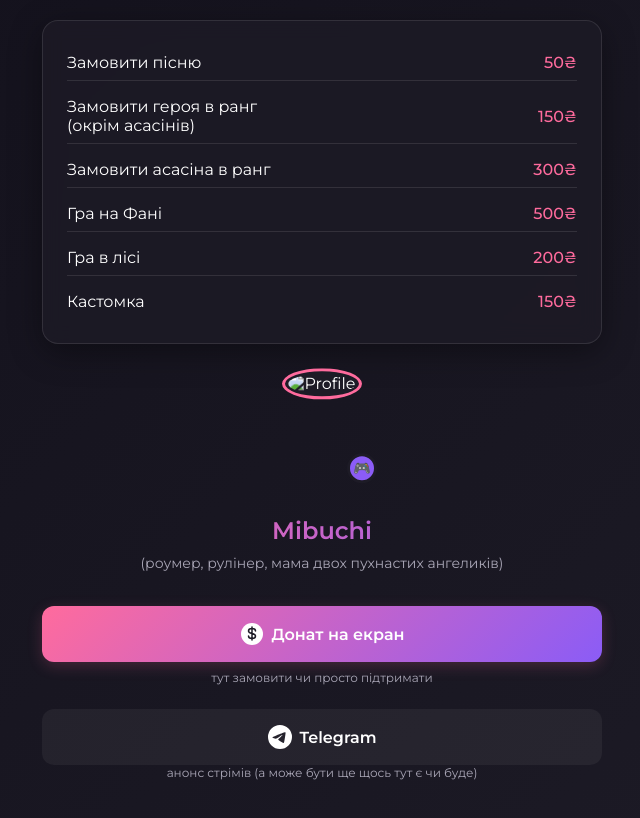
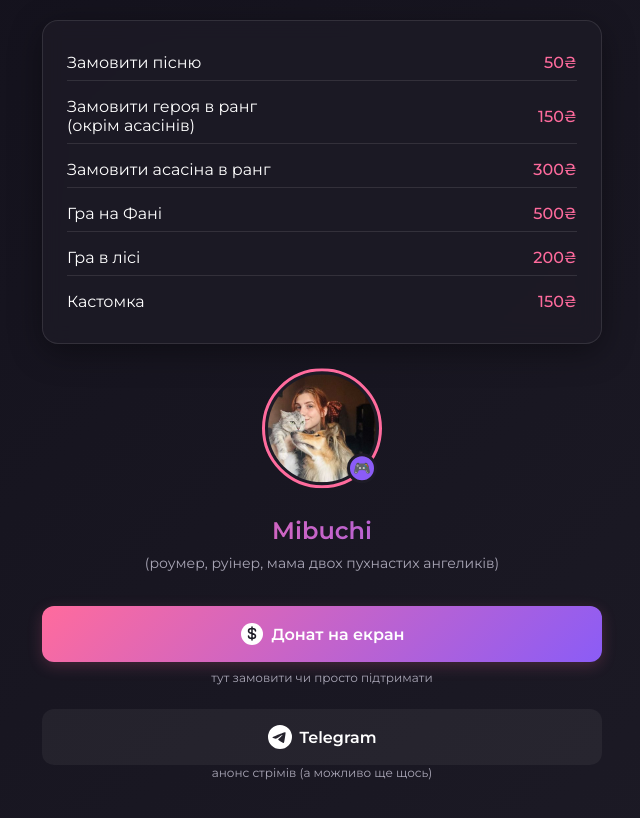
Before and after one commit to mibuchii/mibuchii.github.io, a plain HTML site: page index.html in a window 1280 px wide. Shown: the whole page, without its empty margins (318-958 px from the left). Drawn offline with Linux system fonts and the light colour scheme.

Commit message:
Update index.html

```diff
--- a/index.html
+++ b/index.html
@@ -227,11 +227,11 @@
 
         <div class="profile-section">
             <div class="profile-pic-container floating">
-                <img src="/mibuchi/profile.jpg" alt="Profile" class="profile-pic">
+                <img src="/profile.jpg" alt="Profile" class="profile-pic">
                 <div class="profile-status">🎮</div>
             </div>
             <div class="profile-name">Mibuchi</div>
-            <div class="profile-bio">(роумер, рулінер, мама двох пухнастих ангеликів)</div>
+            <div class="profile-bio">(роумер, руінер, мама двох пухнастих ангеликів)</div>
         </div>
 
         <a href="https://donatello.to/mibuchi" class="button donate-button">
@@ -253,7 +253,7 @@
             </svg>
             Telegram
         </a>
-        <div class="button-subtitle">анонс стрімів (а може бути ще щось тут є чи буде)</div>
+        <div class="button-subtitle">анонс стрімів (а можливо ще щось)</div>
     </div>
 </body>
 </html>
```
